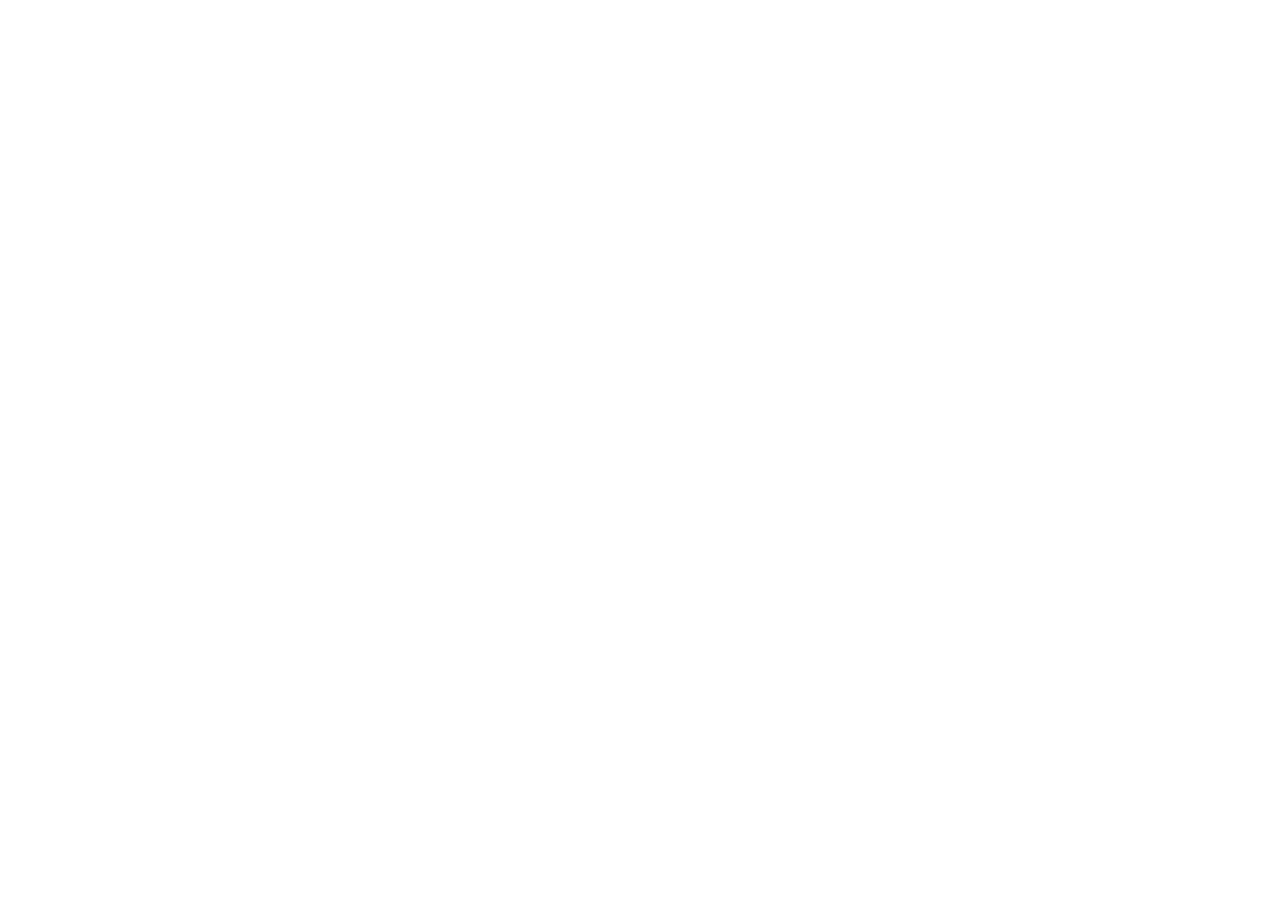
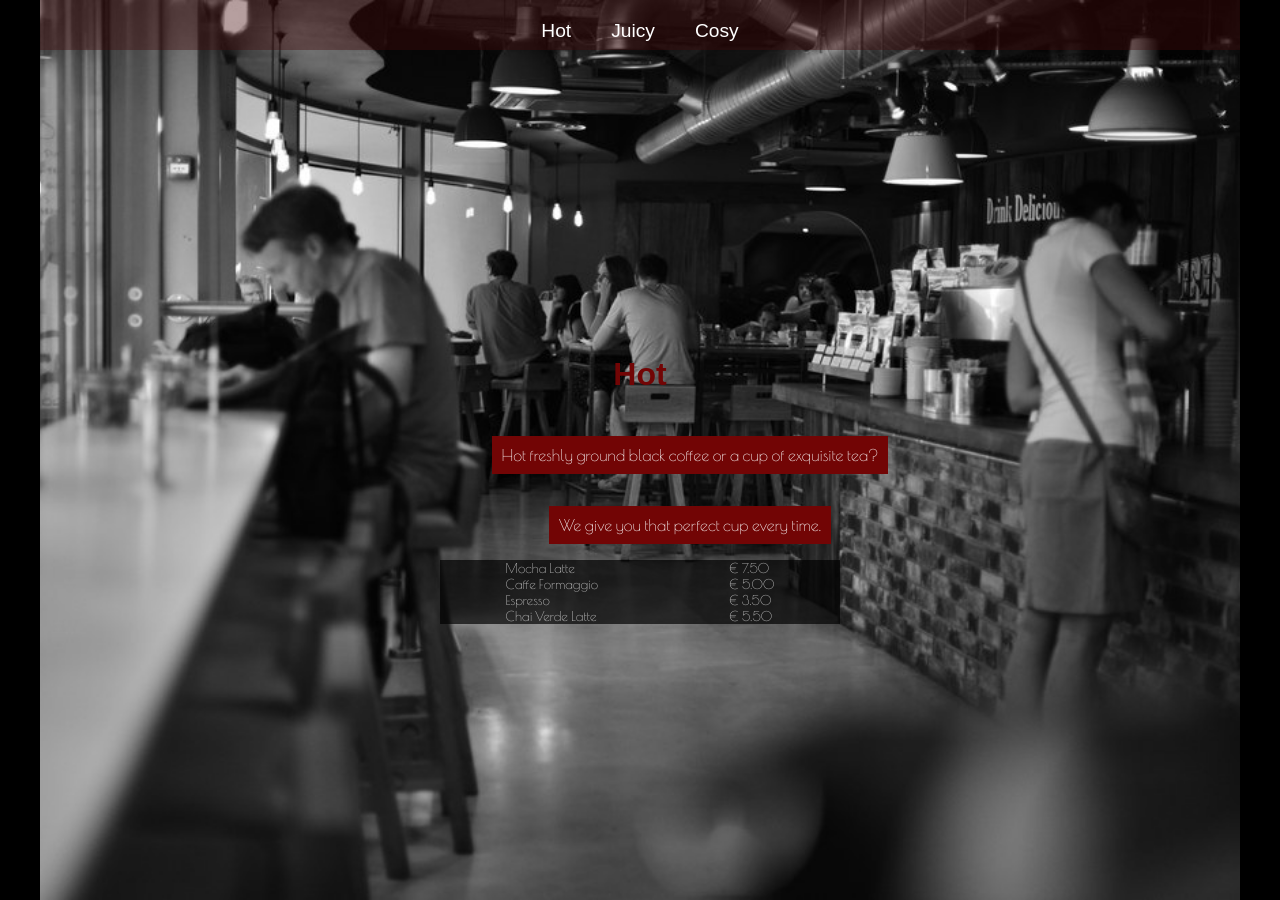
Before and after one commit to mansooriabbas/cafe-retro, a plain HTML site: page index.html in a window 1280 px wide. Before the commit the page ends 800 px from the top, so only its background shows below. Drawn offline with nearby package versions, Linux system fonts and the light colour scheme; a web font is replaced by a local one.

Commit message:
added the first hot section of the page with styling

```diff
--- a/index.html
+++ b/index.html
@@ -1,11 +1,49 @@
 <!DOCTYPE html>
 <html lang="en">
-<head>
-    <meta charset="UTF-8">
-    <meta name="viewport" content="width=device-width, initial-scale=1.0">
+  <head>
+    <meta charset="UTF-8" />
+    <meta name="viewport" content="width=device-width, initial-scale=1.0" />
     <title>Caffe Retro</title>
-</head>
-<body>
-
-</body>
+    <link rel="stylesheet" href="styles.css" />
+    <link rel="preconnect" href="https://fonts.googleapis.com" />
+    <link rel="preconnect" href="https://fonts.gstatic.com" crossorigin />
+    <link
+      href="https://fonts.googleapis.com/css2?family=Poiret+One&family=Spirax&display=swap"
+      rel="stylesheet"
+    />
+  </head>
+  <body>
+    <div class="page-wrapper">
+      <main>
+        <section class="hot">
+          <header>
+            <p>Hot</p>
+            <p>Juicy</p>
+            <p>Cosy</p>
+          </header>
+          <h1>Hot</h1>
+          <p class="description-1">
+            Hot freshly ground black coffee or a cup of exquisite tea?
+          </p>
+          <p class="description-2">We give you that perfect cup every time.</p>
+          <section class="container">
+            <section class="coffe-name">
+              <p>Mocha Latte</p>
+              <p>Caffe Formaggio</p>
+              <p>Espresso</p>
+              <p>Chai Verde Latte</p>
+            </section>
+            <section class="coffe-price">
+              <p>€ 7.50</p>
+              <p>€ 5.00</p>
+              <p>€ 3.50</p>
+              <p>€ 5.50</p>
+            </section>
+          </section>
+        </section>
+        <section class="juicy"></section>
+        <section class="cosy"></section>
+      </main>
+    </div>
+  </body>
 </html>
--- /dev/null
+++ b/styles.css
@@ -0,0 +1,76 @@
+body {
+  margin: 0;
+  padding: 0;
+  border: 0;
+  background-color: black;
+  /* font-family: 'Poiret One', sans-serif;
+    font-family: 'Spirax', sans-serif; */
+}
+
+.page-wrapper {
+  width: 1200px;
+  margin: 0 auto;
+  background-color: #f9f9f9;
+}
+
+header {
+  display: flex;
+  justify-content: center;
+  font-family: "Spirax", sans-serif;
+  font-size: larger;
+  height: 50px;
+  width: 1200px;
+  background-color: rgba(68, 9, 9, 0.39);
+  color: white;
+  position: fixed;
+  top: 0;
+  z-index: 1000;
+}
+
+header p {
+  margin: 20px;
+}
+
+.hot {
+  display: flex;
+  flex-direction: column;
+  justify-content: center;
+  align-items: center;
+  background-image: url("img/hot.jpg");
+  background-size: cover;
+  background-repeat: no-repeat;
+  background-position: center;
+  height: 900px;
+}
+
+.hot h1 {
+  margin-top: 100px;
+  color: rgb(114, 5, 5);
+  font-family: "Spirax", sans-serif;
+  font-size: xx-large;
+}
+
+.description-1,
+.description-2 {
+  color: white;
+  background-color: rgb(114, 5, 5);
+  padding: 10px;
+  font-family: "Poiret One", sans-serif;
+  margin-right: 100px;
+  margin-left: 200px;
+}
+
+.container {
+  display: flex;
+  justify-content: space-around;
+  background-color: rgba(0, 0, 0, 0.692);
+  color: rgba(255, 255, 255, 0.774);
+  width: 400px;
+  font-family: "Poiret One", sans-serif;
+  font-size: smaller;
+  margin-bottom: 20px;
+}
+
+.container p {
+  margin: 0;
+}
```
Also changed, not shown: style.css (deleted).
